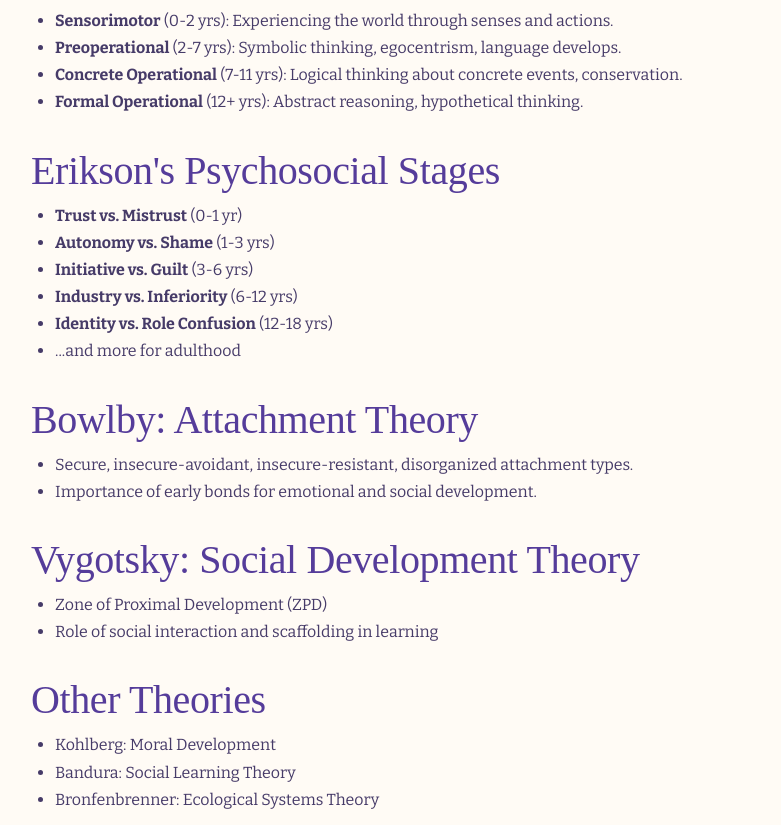
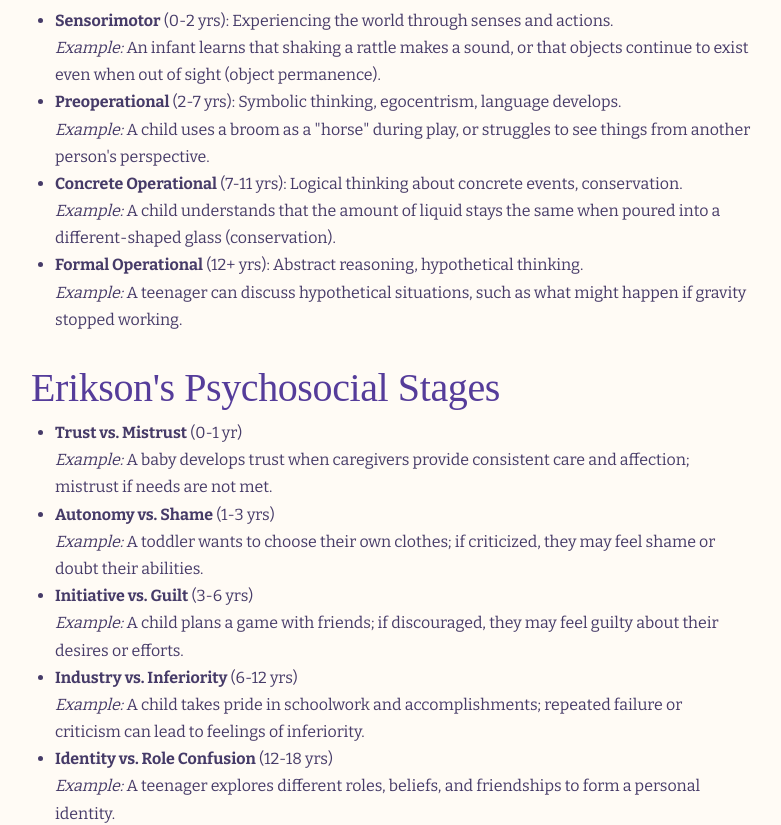
Before and after one commit to laurencaitlinemmerson-tech/revision-foundations-saas, a Next.js app: page /hub/resources/theories-of-development in a window 1280 px wide. Shown: the part 254-1079 px from the top of the page, without its empty margins (249-1030 px from the left). Built offline with nearby package versions, Linux system fonts and the light colour scheme; a web font is replaced by a local one.

Commit message:
Expand theories of development resource with practical examples

```diff
--- a/src/app/hub/resources/theories-of-development/page.tsx
+++ b/src/app/hub/resources/theories-of-development/page.tsx
@@ -10,43 +10,43 @@ export default function TheoriesOfDevelopmentPage() {
       <section className="mb-8">
         <h2 className="text-xl font-semibold text-[var(--purple)] mb-2">Piaget's Stages of Cognitive Development</h2>
         <ul className="list-disc pl-6 text-[var(--plum-dark)]/90">
-          <li><strong>Sensorimotor</strong> (0-2 yrs): Experiencing the world through senses and actions.</li>
-          <li><strong>Preoperational</strong> (2-7 yrs): Symbolic thinking, egocentrism, language develops.</li>
-          <li><strong>Concrete Operational</strong> (7-11 yrs): Logical thinking about concrete events, conservation.</li>
-          <li><strong>Formal Operational</strong> (12+ yrs): Abstract reasoning, hypothetical thinking.</li>
+          <li><strong>Sensorimotor</strong> (0-2 yrs): Experiencing the world through senses and actions.<br /><em>Example:</em> An infant learns that shaking a rattle makes a sound, or that objects continue to exist even when out of sight (object permanence).</li>
+          <li><strong>Preoperational</strong> (2-7 yrs): Symbolic thinking, egocentrism, language develops.<br /><em>Example:</em> A child uses a broom as a "horse" during play, or struggles to see things from another person's perspective.</li>
+          <li><strong>Concrete Operational</strong> (7-11 yrs): Logical thinking about concrete events, conservation.<br /><em>Example:</em> A child understands that the amount of liquid stays the same when poured into a different-shaped glass (conservation).</li>
+          <li><strong>Formal Operational</strong> (12+ yrs): Abstract reasoning, hypothetical thinking.<br /><em>Example:</em> A teenager can discuss hypothetical situations, such as what might happen if gravity stopped working.</li>
         </ul>
       </section>
       <section className="mb-8">
         <h2 className="text-xl font-semibold text-[var(--purple)] mb-2">Erikson's Psychosocial Stages</h2>
         <ul className="list-disc pl-6 text-[var(--plum-dark)]/90">
-          <li><strong>Trust vs. Mistrust</strong> (0-1 yr)</li>
-          <li><strong>Autonomy vs. Shame</strong> (1-3 yrs)</li>
-          <li><strong>Initiative vs. Guilt</strong> (3-6 yrs)</li>
-          <li><strong>Industry vs. Inferiority</strong> (6-12 yrs)</li>
-          <li><strong>Identity vs. Role Confusion</strong> (12-18 yrs)</li>
+          <li><strong>Trust vs. Mistrust</strong> (0-1 yr)<br /><em>Example:</em> A baby develops trust when caregivers provide consistent care and affection; mistrust if needs are not met.</li>
+          <li><strong>Autonomy vs. Shame</strong> (1-3 yrs)<br /><em>Example:</em> A toddler wants to choose their own clothes; if criticized, they may feel shame or doubt their abilities.</li>
+          <li><strong>Initiative vs. Guilt</strong> (3-6 yrs)<br /><em>Example:</em> A child plans a game with friends; if discouraged, they may feel guilty about their desires or efforts.</li>
+          <li><strong>Industry vs. Inferiority</strong> (6-12 yrs)<br /><em>Example:</em> A child takes pride in schoolwork and accomplishments; repeated failure or criticism can lead to feelings of inferiority.</li>
+          <li><strong>Identity vs. Role Confusion</strong> (12-18 yrs)<br /><em>Example:</em> A teenager explores different roles, beliefs, and friendships to form a personal identity.</li>
           <li>...and more for adulthood</li>
         </ul>
       </section>
       <section className="mb-8">
         <h2 className="text-xl font-semibold text-[var(--purple)] mb-2">Bowlby: Attachment Theory</h2>
         <ul className="list-disc pl-6 text-[var(--plum-dark)]/90">
-          <li>Secure, insecure-avoidant, insecure-resistant, disorganized attachment types.</li>
-          <li>Importance of early bonds for emotional and social development.</li>
+          <li>Secure, insecure-avoidant, insecure-resistant, disorganized attachment types.<br /><em>Example:</em> A securely attached child is comforted by a caregiver's return after separation, while an insecure-avoidant child may avoid or ignore the caregiver.</li>
+          <li>Importance of early bonds for emotional and social development.<br /><em>Example:</em> Consistent, responsive caregiving leads to healthy emotional regulation and relationships later in life.</li>
         </ul>
       </section>
       <section className="mb-8">
         <h2 className="text-xl font-semibold text-[var(--purple)] mb-2">Vygotsky: Social Development Theory</h2>
         <ul className="list-disc pl-6 text-[var(--plum-dark)]/90">
-          <li>Zone of Proximal Development (ZPD)</li>
-          <li>Role of social interaction and scaffolding in learning</li>
+          <li>Zone of Proximal Development (ZPD)<br /><em>Example:</em> A child can solve a puzzle with guidance from an adult but not alone; the support helps them learn new skills.</li>
+          <li>Role of social interaction and scaffolding in learning<br /><em>Example:</em> A teacher provides hints and encouragement, gradually reducing help as the child becomes more competent.</li>
         </ul>
       </section>
       <section>
         <h2 className="text-xl font-semibold text-[var(--purple)] mb-2">Other Theories</h2>
         <ul className="list-disc pl-6 text-[var(--plum-dark)]/90">
-          <li>Kohlberg: Moral Development</li>
-          <li>Bandura: Social Learning Theory</li>
-          <li>Bronfenbrenner: Ecological Systems Theory</li>
+          <li>Kohlberg: Moral Development<br /><em>Example:</em> A child says stealing is wrong because they might get punished (pre-conventional), while an adult may say it's wrong because it violates ethical principles (post-conventional).</li>
+          <li>Bandura: Social Learning Theory<br /><em>Example:</em> A child learns to say "please" and "thank you" by observing and imitating adults.</li>
+          <li>Bronfenbrenner: Ecological Systems Theory<br /><em>Example:</em> A child's development is influenced by family, school, community, and broader society, such as cultural values or government policies.</li>
         </ul>
       </section>
     </main>
```
